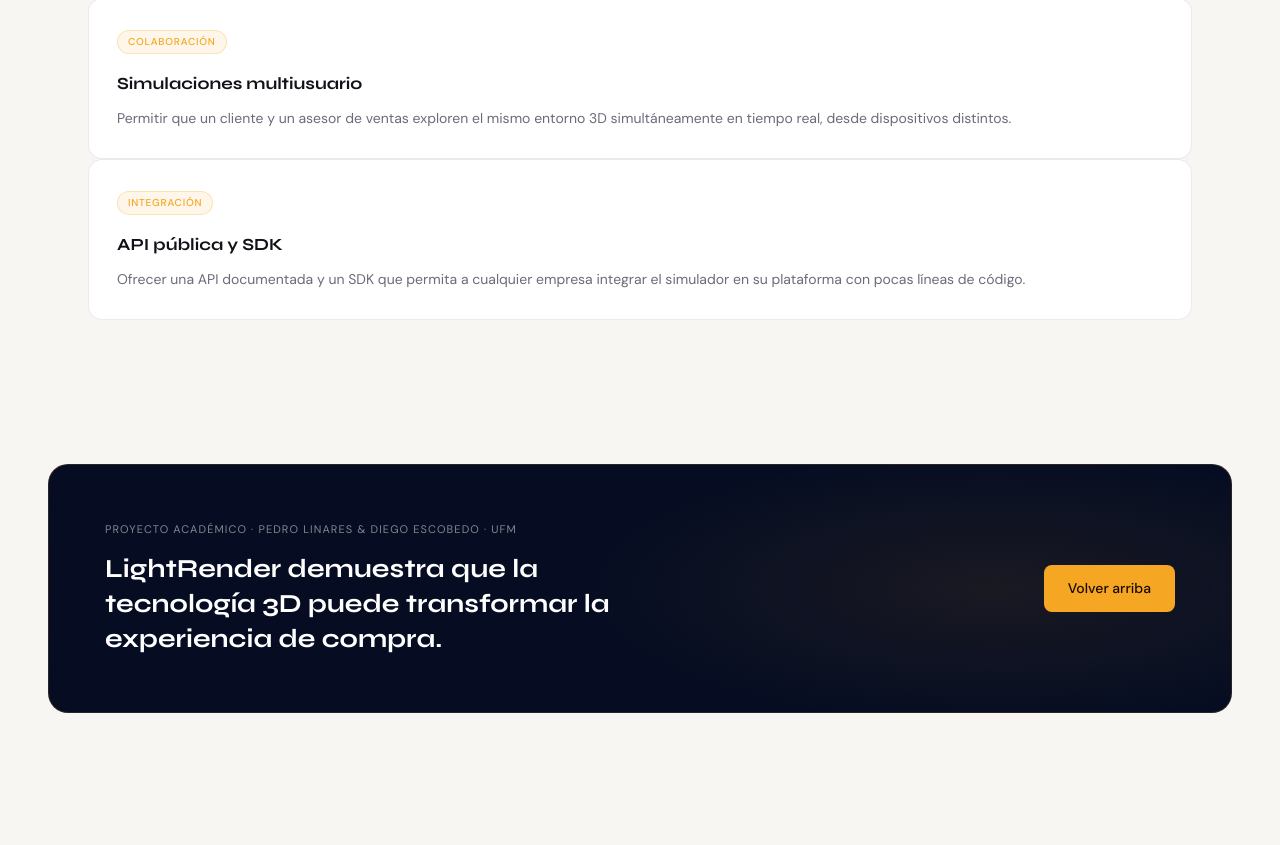
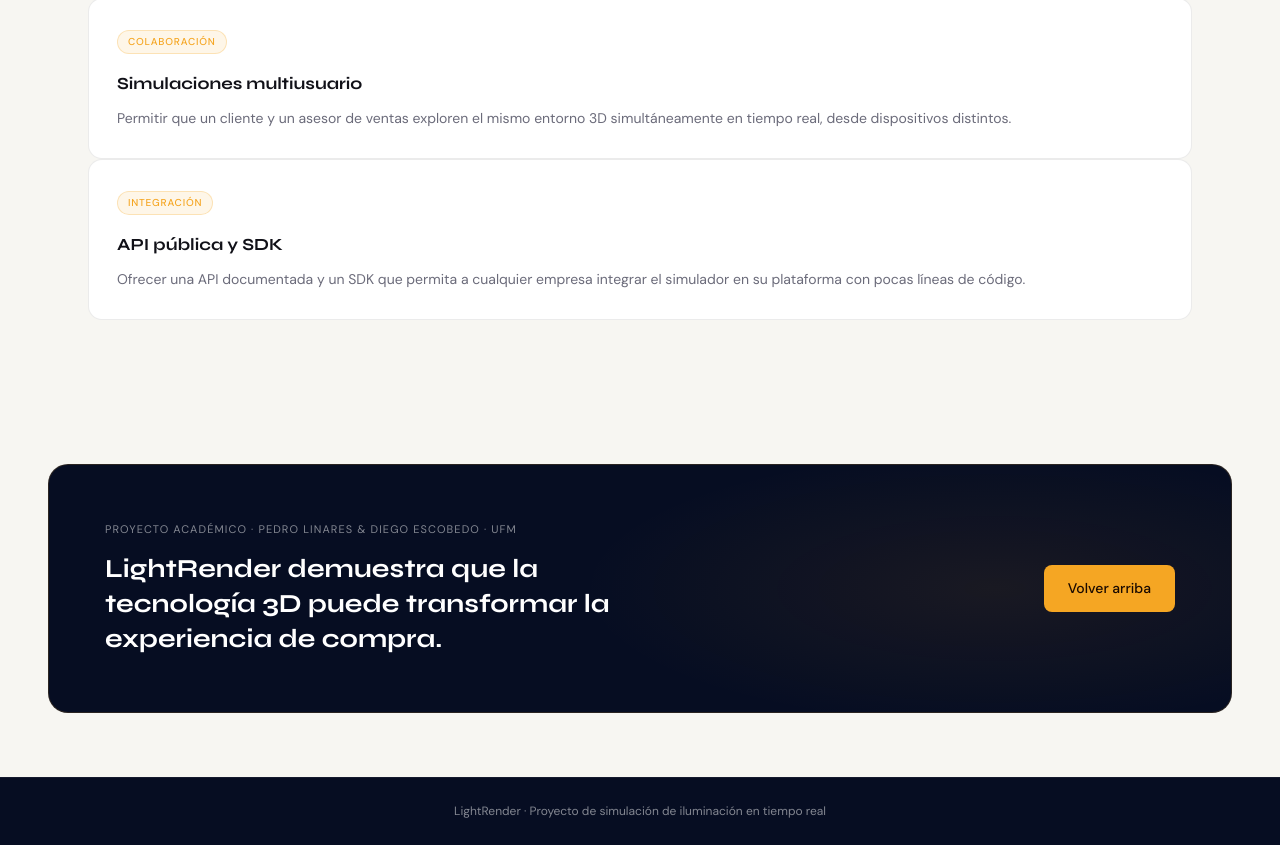
Before and after one commit to Diego-Escobedo123/LandingPage---LightRender, an Angular app in the folder light-render/: page / in a window 1280 px wide. Shown: the part 3598-4443 px from the top of the page. Before the commit the page ends 4375 px from the top, so only its background shows below. Built offline with nearby package versions, Linux system fonts and the light colour scheme.

Commit message:
Footer component added

```diff
--- a/light-render/src/app/app.html
+++ b/light-render/src/app/app.html
@@ -5,3 +5,4 @@
 <app-purpose></app-purpose>
 <app-future></app-future>
 <app-cta></app-cta>
+<app-footer></app-footer>
--- a/light-render/src/app/app.ts
+++ b/light-render/src/app/app.ts
@@ -6,11 +6,12 @@
 import { PurposeComponent } from './components/purpose/purpose';
 import { FutureComponent } from './components/future/future';
 import { CtaComponent } from './components/cta/cta';
+import { FooterComponent } from './components/footer/footer';
 
 @Component({
   selector: 'app-root',
   standalone: true,
-  imports: [HeroComponent, TechnologiesComponent, AudienceComponent, BusinessComponent, PurposeComponent, FutureComponent, CtaComponent],
+  imports: [HeroComponent, TechnologiesComponent, AudienceComponent, BusinessComponent, PurposeComponent, FutureComponent, CtaComponent, FooterComponent],
   templateUrl: './app.html',
   styleUrl: './app.css'
 })
--- /dev/null
+++ b/light-render/src/app/components/footer/footer.css
@@ -0,0 +1,8 @@
+footer {
+  background: #060d22;
+  border-top: 0.5px solid rgba(255, 255, 255, 0.06);
+  text-align: center;
+  padding: 1.5rem;
+  font-size: 12px;
+  color: rgba(255, 255, 255, 0.5);
+}
--- /dev/null
+++ b/light-render/src/app/components/footer/footer.html
@@ -0,0 +1,3 @@
+<footer>
+  <p>LightRender · Proyecto de simulación de iluminación en tiempo real</p>
+</footer>
```
Also changed, not shown: light-render/src/app/components/footer/footer.ts (added, +10 -0 lines), 1 other file (tests, documents, lock files or other folders).
